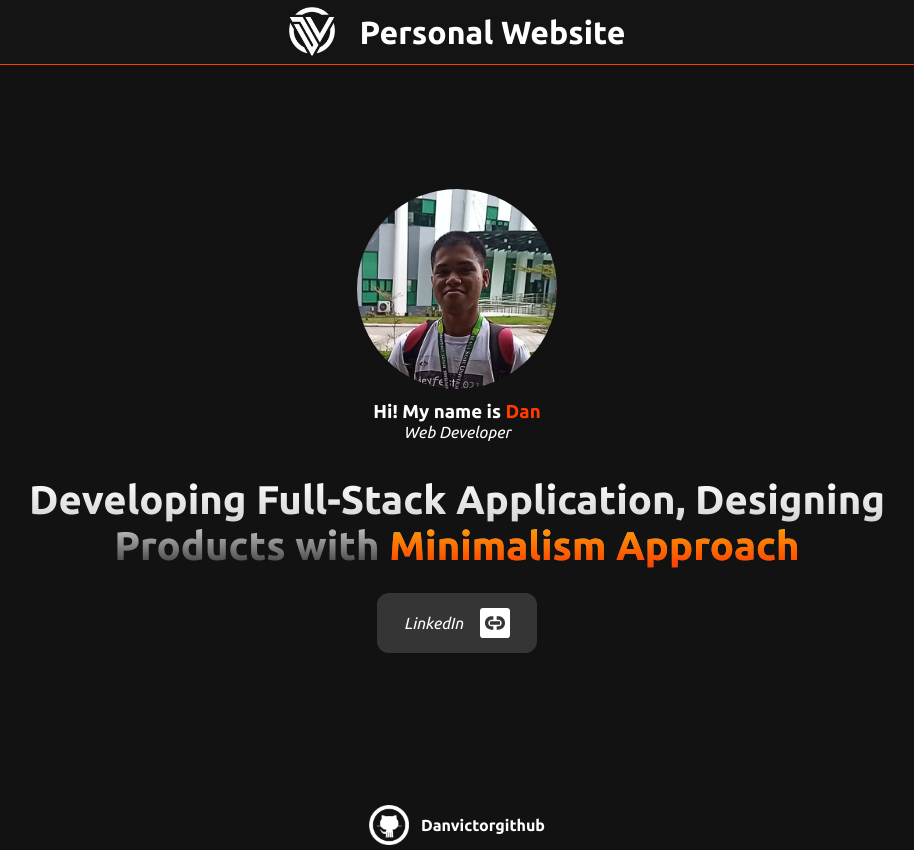
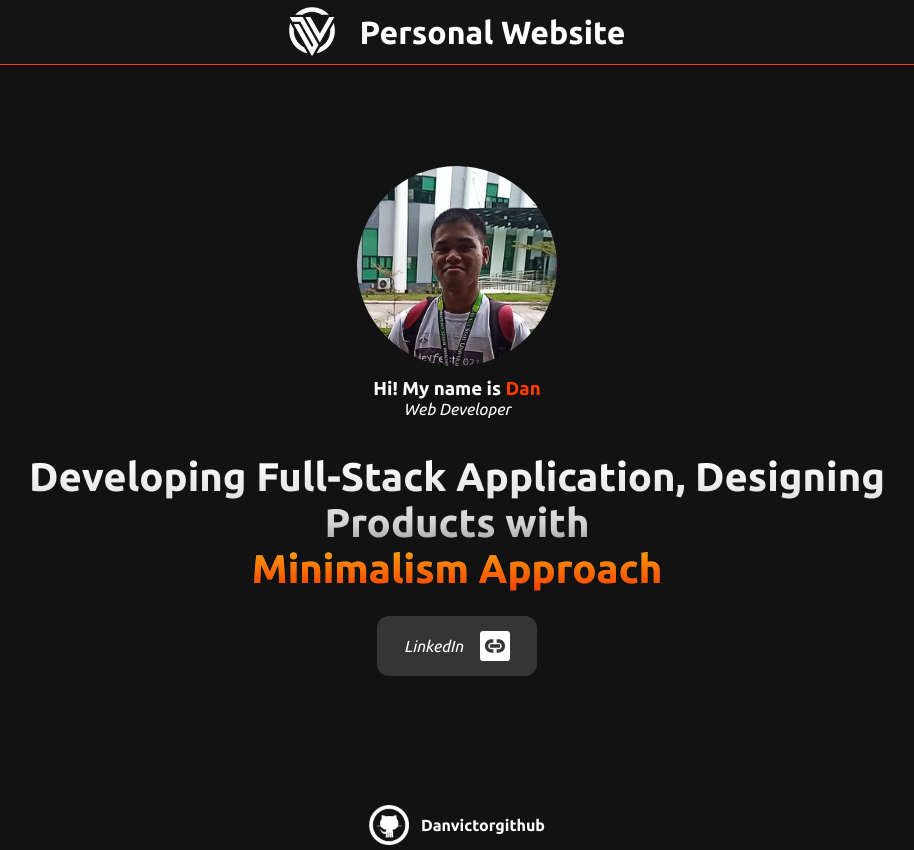
Before and after one commit to Danvictorgithub/Portfolio-Website, a Svelte app: page / in a window 1280 px wide. Shown: the whole page, without its empty margins (183-1097 px from the left). Built offline with nearby package versions, Linux system fonts and the light colour scheme.

Commit message:
minor ui-changes

```diff
--- a/package.json
+++ b/package.json
@@ -4,7 +4,7 @@
   "version": "0.0.0",
   "type": "module",
   "scripts": {
-    "dev": "vite",
+    "dev": "vite --host",
     "build": "vite build",
     "preview": "vite preview"
   },
--- a/src/components/Home.svelte
+++ b/src/components/Home.svelte
@@ -5,7 +5,7 @@
 			<h1>Hi! My name is <span class="sp">Dan</span></h1>
 			<em>Web Developer</em>
 		</div>
-		<p class="description gradient-b">Developing Full-Stack Application, Designing Products with <u><span class="sp gradient-o">Minimalism Approach</span></u></p>
+		<p class="description gradient-b">Developing Full-Stack Application, Designing Products with <u><span class="sp sp-b gradient-o">Minimalism Approach</span></u></p>
 		<a
 		class="linkedIn"
 		href="https://www.linkedin.com/in/dan-victor-lofranco-a5199220b/">
@@ -38,12 +38,15 @@
 	}
 	img[alt="myPicture"] {
 		border-radius:100%;
-		height: 200px;
-		width: auto;
+		height: 100%;
+		max-height:200px;
 		margin-bottom:12px;
 	}
 	.sp {
 		color:var(--orange-m);
+	}
+	.sp-b {
+		display:block;
 	}
 	.gradient-b {
 		background: -webkit-linear-gradient(white,lightgray, #333);
@@ -83,7 +86,7 @@
 	}
 	@media (max-width:600px) {
 		.description {
-			font-size:2rem;
+			font-size:1.8rem;
 		}
 	}
 </style>
```
